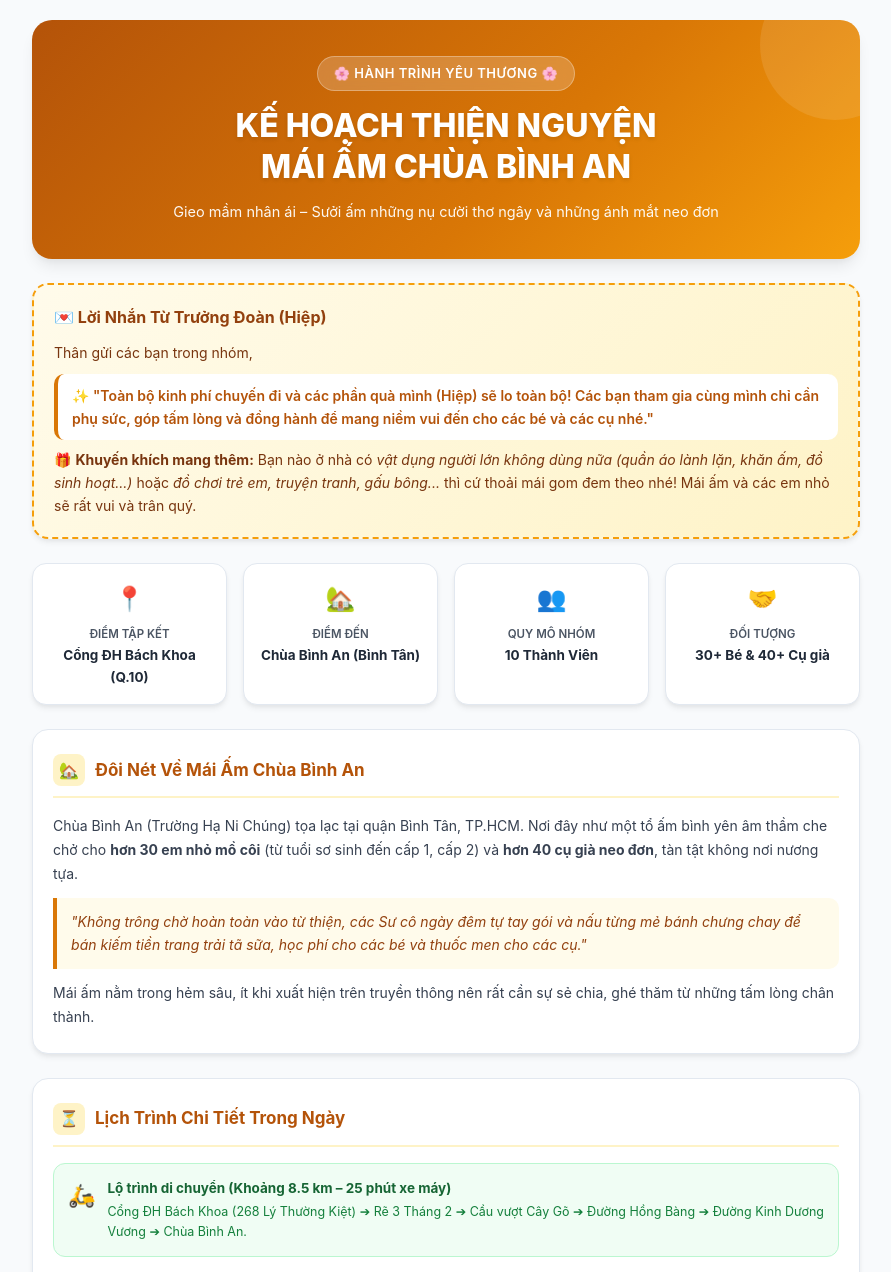
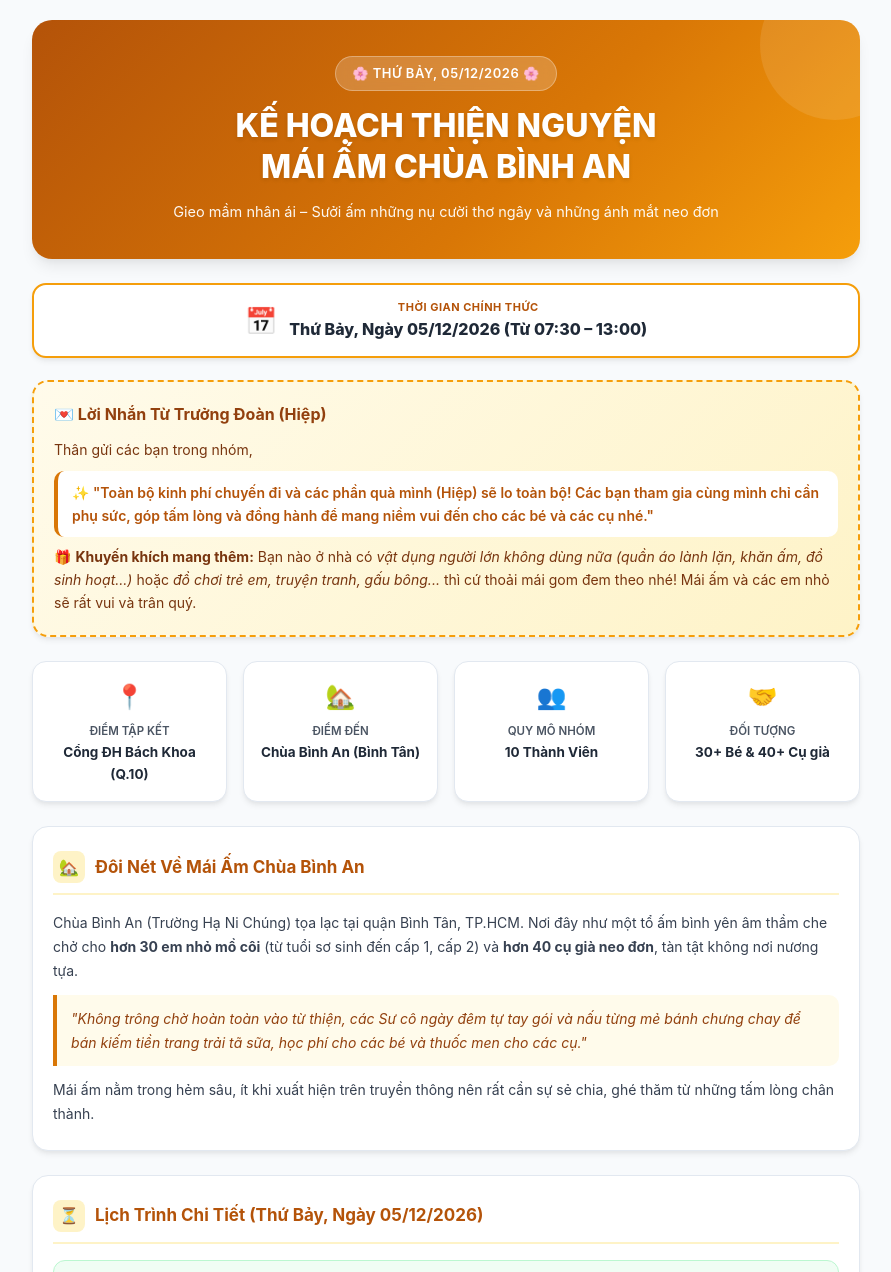
Before and after one commit to Hiep-Bi/thien-nguyen-chua-binh-an, a plain HTML site: page index.html in a window 1280 px wide. Shown: the top 1272 px of the page, without its empty margins (194-1085 px from the left). Drawn offline with Linux system fonts and the light colour scheme.

Commit message:
Cap nhat thoi gian chinh thuc: Thu Bay ngay 05/12/2026

```diff
--- a/index.html
+++ b/index.html
@@ -507,10 +507,19 @@
 
     <!-- Hero Banner -->
     <header class="hero">
-      <div class="badge-pill">🌸 Hành Trình Yêu Thương 🌸</div>
+      <div class="badge-pill">🌸 Thứ Bảy, 05/12/2026 🌸</div>
       <h1>KẾ HOẠCH THIỆN NGUYỆN<br>MÁI ẤM CHÙA BÌNH AN</h1>
       <p>Gieo mầm nhân ái – Sưởi ấm những nụ cười thơ ngây và những ánh mắt neo đơn</p>
     </header>
+
+    <!-- Date Banner -->
+    <div style="background: #ffffff; border: 2px solid #f59e0b; border-radius: 14px; padding: 14px 20px; margin-bottom: 22px; display: flex; align-items: center; justify-content: center; gap: 12px; box-shadow: var(--shadow); text-align: center;">
+      <span style="font-size: 26px;">📅</span>
+      <div>
+        <div style="font-size: 11px; font-weight: 700; color: #b45309; text-transform: uppercase; letter-spacing: 0.5px;">Thời Gian Chính Thức</div>
+        <div style="font-size: 16px; font-weight: 800; color: #1f2937;">Thứ Bảy, Ngày 05/12/2026 (Từ 07:30 – 13:00)</div>
+      </div>
+    </div>
 
     <!-- Lời Nhắn Từ Hiệp -->
     <section class="hiep-message">
@@ -575,7 +584,7 @@
     <section class="card">
       <div class="card-title">
         <div class="tag-icon">⏳</div>
-        <span>Lịch Trình Chi Tiết Trong Ngày</span>
+        <span>Lịch Trình Chi Tiết (Thứ Bảy, Ngày 05/12/2026)</span>
       </div>
 
       <div class="route-banner">
```
